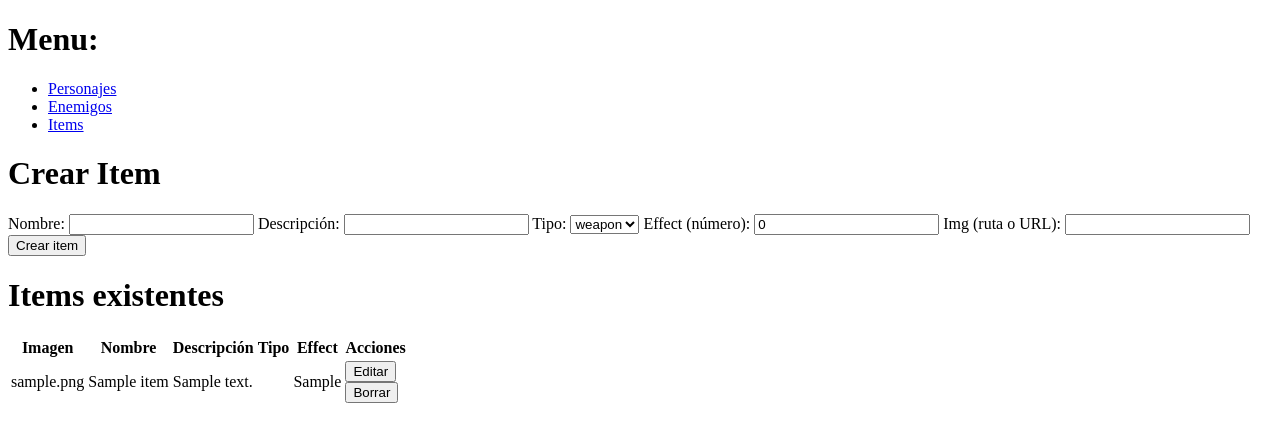
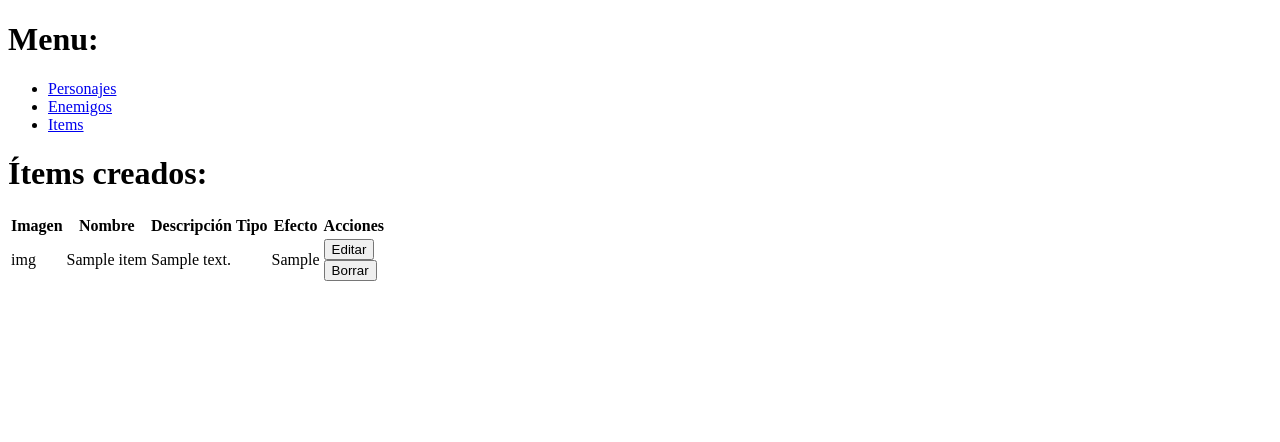
Before and after one commit to Iloosha05/DWES-P-Tema-3---Actividad-evaluable, a PHP site: page /views/items/list_item.php in a window 1280 px wide. Shown: the top 442 px of the page. Run offline with PHP 8.4, Linux system fonts and the light colour scheme; tables that the repository leaves empty or names only in its code hold one stand-in row (values such as "Sample post").

Commit message:
list_enemy added, list_item corrected

```diff
--- a/views/items/list_item.php
+++ b/views/items/list_item.php
@@ -4,61 +4,20 @@ require_once("../../model/Item.php");
 
 $itemModel = new Item($db);
 $items = $itemModel->getAll();
-
-if ($_SERVER['REQUEST_METHOD'] === 'POST') {
-    // Создание нового айтема
-    $item = new Item($db);
-    $item->setName(trim($_POST['name']))
-         ->setDescription(trim($_POST['description']))
-         ->setType(trim($_POST['type']))
-         ->setEffect(intval($_POST['effect']))
-         ->setImg(trim($_POST['img']));
-
-    if ($item->save()) {
-        header("Location: list_item.php");
-        exit;
-    } else {
-        echo "Error al guardar el item.";
-    }
-}
 ?>
 <!DOCTYPE html>
 <html lang="es">
+
 <head>
     <meta charset="UTF-8">
     <meta name="viewport" content="width=device-width, initial-scale=1.0">
-    <title>Items</title>
+    <title>Lista de Ítems</title>
 </head>
+
 <body>
     <h1>Menu: </h1>
     <?php include('../partials/_menu.php') ?>
-
-    <h1>Crear Item</h1>
-    <form action="<?= $_SERVER['PHP_SELF'] ?>" method="POST">
-        <label>Nombre:</label>
-        <input type="text" name="name" required>
-
-        <label>Descripción:</label>
-        <input type="text" name="description">
-
-        <label>Tipo:</label>
-        <select name="type" required>
-            <option value="weapon">weapon</option>
-            <option value="armor">armor</option>
-            <option value="potion">potion</option>
-            <option value="misc">misc</option>
-        </select>
-
-        <label>Effect (número):</label>
-        <input type="number" name="effect" value="0" required>
-
-        <label>Img (ruta o URL):</label>
-        <input type="text" name="img">
-
-        <button type="submit">Crear item</button>
-    </form>
-
-    <h1>Items existentes</h1>
+    <h1>Ítems creados:</h1>
     <table>
         <thead>
             <tr>
@@ -66,25 +25,25 @@ if ($_SERVER['REQUEST_METHOD'] === 'POST') {
                 <th>Nombre</th>
                 <th>Descripción</th>
                 <th>Tipo</th>
-                <th>Effect</th>
+                <th>Efecto</th>
                 <th>Acciones</th>
             </tr>
         </thead>
         <tbody>
-            <?php foreach ($items as $it) : ?>
+            <?php foreach ($items as $item) : ?>
                 <tr>
-                    <td><?= $it['img'] ?></td>
-                    <td><?= $it['name'] ?></td>
-                    <td><?= $it['description'] ?></td>
-                    <td><?= $it['type'] ?></td>
-                    <td><?= $it['effect'] ?></td>
+                    <td>img</td>
+                    <td><?= $item['name'] ?></td>
+                    <td><?= $item['description'] ?></td>
+                    <td><?= $item['type'] ?></td>
+                    <td><?= $item['effect'] ?></td>
                     <td>
                         <form action="edit_item.php" method="GET">
-                            <input type="hidden" name="id" value="<?= $it['id'] ?>">
+                            <input type="hidden" name="id" value="<?= $item['id'] ?>">
                             <button type="submit">Editar</button>
                         </form>
                         <form action="delete_item.php" method="POST">
-                            <input type="hidden" name="id" value="<?= $it['id'] ?>">
+                            <input type="hidden" name="id" value="<?= $item['id'] ?>">
                             <button type="submit">Borrar</button>
                         </form>
                     </td>
@@ -93,4 +52,5 @@ if ($_SERVER['REQUEST_METHOD'] === 'POST') {
         </tbody>
     </table>
 </body>
+
 </html>
```
Also changed, not shown: views/enemies/list_enemy.php (+62 -0 lines).
